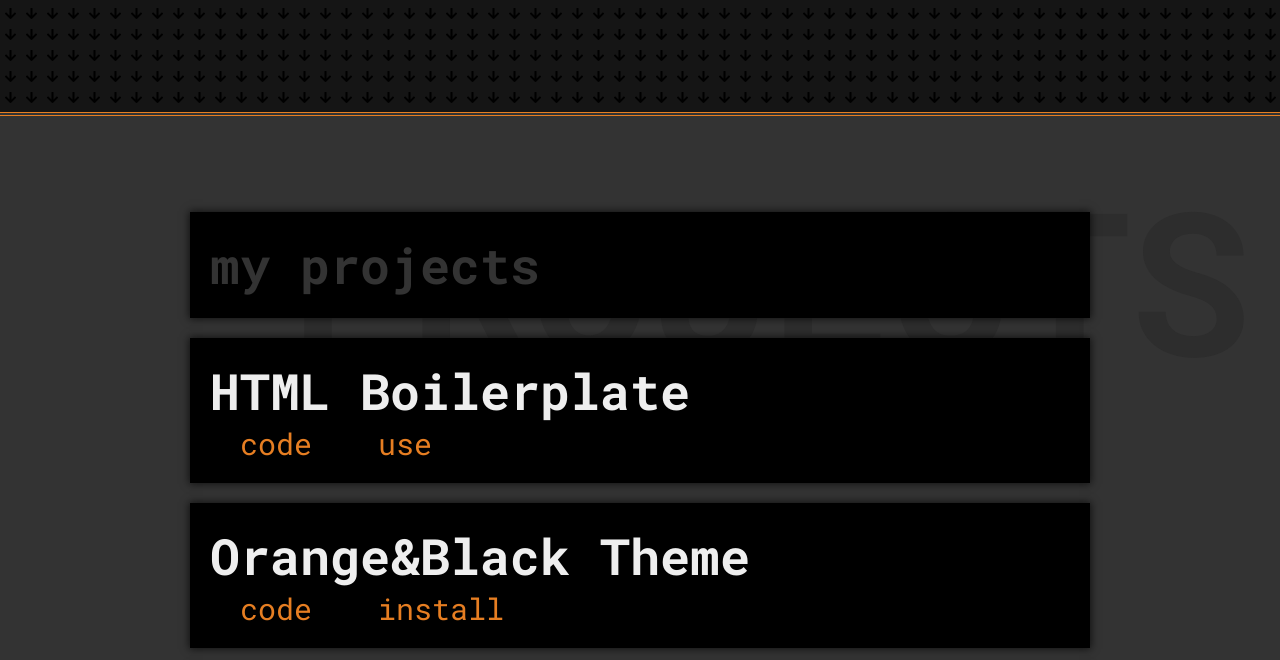
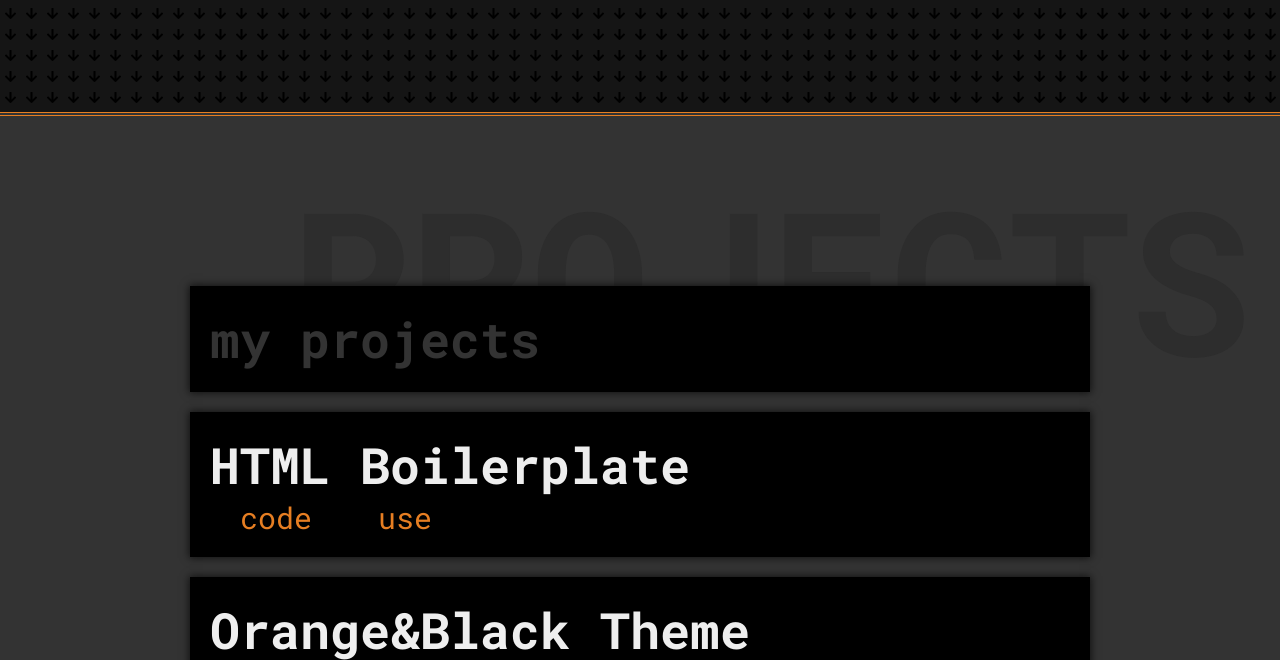
Before and after one commit to pniewiarowski/portfolio-website, a website built with webpack: page src/index.html in a window 1280 px wide. Shown: the part 648-1308 px from the top of the page. Built offline with nearby package versions, Linux system fonts and the light colour scheme; files whose address does not match are found by name.

Commit message:
Change section height by add padding on top and bottom

```diff
--- a/src/styles/elements/_section.scss
+++ b/src/styles/elements/_section.scss
@@ -1,18 +1,7 @@
 .section {
   position: relative;
   overflow: hidden;
-
-  @media (orientation: landscape) {
-    height: 100vh;
-  }
-
-  @media (orientation: portrait) {
-    height: 100vh;
-  }
-
-  @media (orientation: portrait) and (min-width: 360px) {
-    height: 75vh;
-  }
+  padding: 15rem 0;
 
   &::before {
     position: absolute;
```
